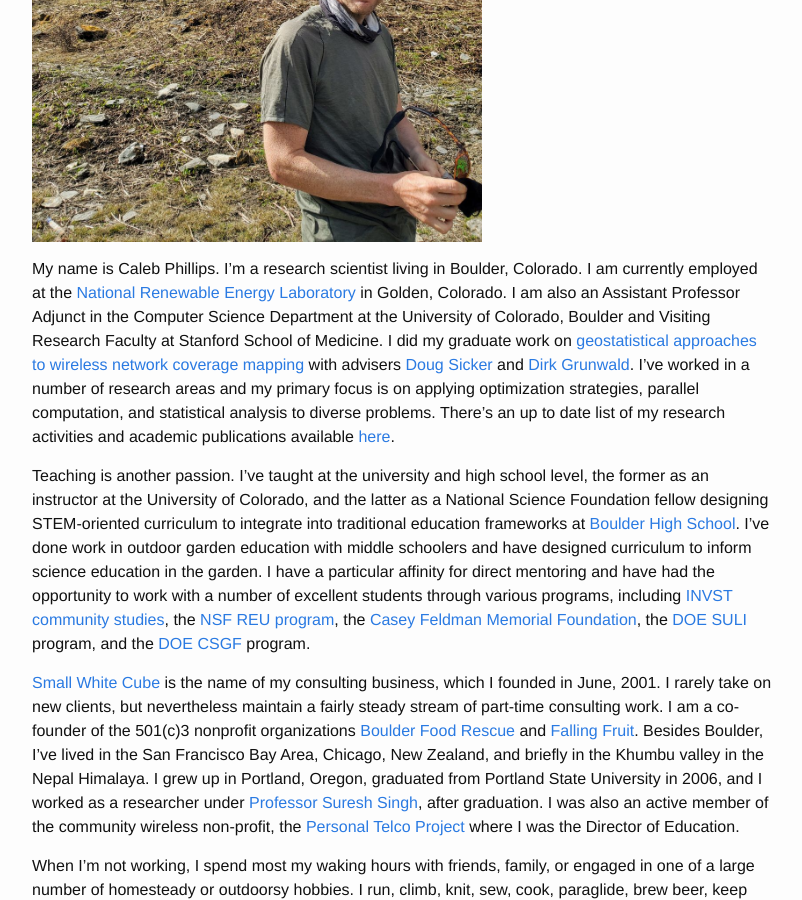
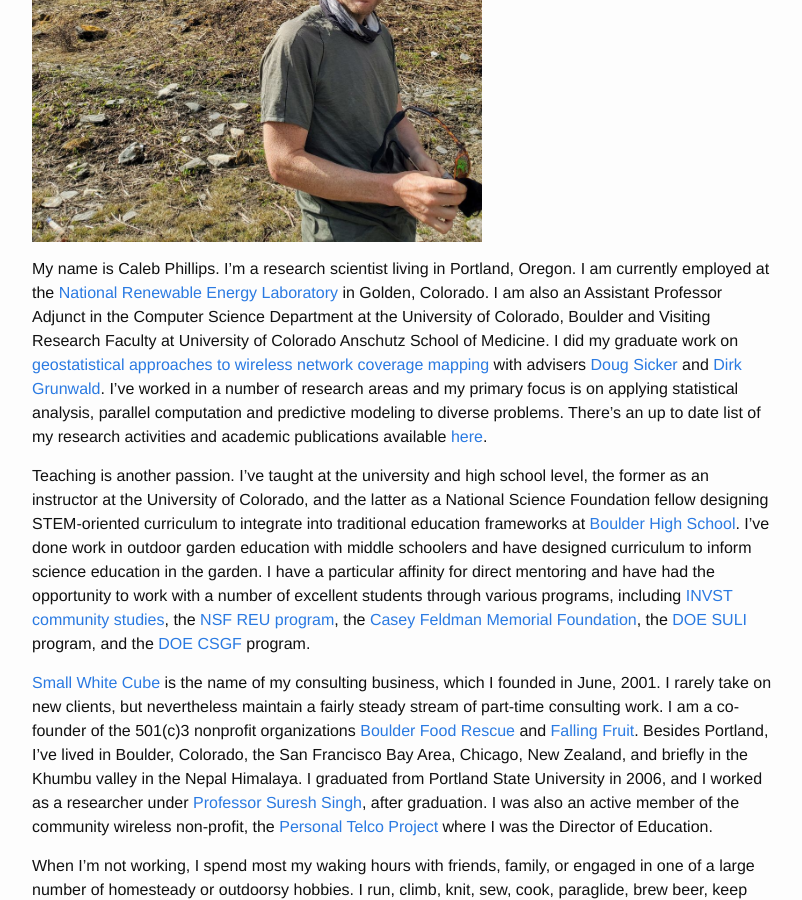
Before and after one commit to somerandomsequence/smallwhitecube, a Jekyll site: the page built from about.md, in a window 1280 px wide and 900 px high, scrolled down 388 px. Shown: the whole window, without its empty margins (238-1040 px from the left). Built offline with Jekyll 4.4.1, drawn with Linux system fonts in a browser that asks for light colours; nearby versions of some CDN libraries.

Commit message:
Update about.md

```diff
--- a/about.md
+++ b/about.md
@@ -5,11 +5,11 @@ permalink: /about/
 ---
 <img src="/images/me_dhorpatan.jpg" width=450 float="right">
 
-My name is Caleb Phillips. I'm a research scientist living in Boulder, Colorado. I am currently employed at the [National Renewable Energy Laboratory](http://nrel.gov/) in Golden, Colorado. I am also an Assistant Professor Adjunct in the Computer Science Department at the University of Colorado, Boulder and Visiting Research Faculty at Stanford School of Medicine. I did my graduate work on [geostatistical approaches to wireless network coverage mapping](https://encore.colorado.edu/iii/encore/record/C__Rb7463145) with advisers [Doug Sicker](http://spot.colorado.edu/~sicker/) and [Dirk Grunwald](http://systems.cs.colorado.edu/people/faculty/dirk-grunwald/). I've worked in a number of research areas and my primary focus is on applying optimization strategies, parallel computation, and statistical analysis to diverse problems. There's an up to date list of my research activities and academic publications available [here](/research/).
+My name is Caleb Phillips. I'm a research scientist living in Portland, Oregon. I am currently employed at the [National Renewable Energy Laboratory](http://nrel.gov/) in Golden, Colorado. I am also an Assistant Professor Adjunct in the Computer Science Department at the University of Colorado, Boulder and Visiting Research Faculty at University of Colorado Anschutz School of Medicine. I did my graduate work on [geostatistical approaches to wireless network coverage mapping](https://encore.colorado.edu/iii/encore/record/C__Rb7463145) with advisers [Doug Sicker](http://spot.colorado.edu/~sicker/) and [Dirk Grunwald](http://systems.cs.colorado.edu/people/faculty/dirk-grunwald/). I've worked in a number of research areas and my primary focus is on applying statistical analysis, parallel computation and predictive modeling to diverse problems. There's an up to date list of my research activities and academic publications available [here](/research/).
 
 Teaching is another passion. I've taught at the university and high school level, the former as an instructor at the University of Colorado, and the latter as a National Science Foundation fellow designing STEM-oriented curriculum to integrate into traditional education frameworks at [Boulder High School](http://boh.bvsd.org/Pages/default.aspx). I've done work in outdoor garden education with middle schoolers and have designed curriculum to inform science education in the garden. I have a particular affinity for direct mentoring and have had the opportunity to work with a number of excellent students through various programs, including [INVST community studies](http://www.colorado.edu/communitystudies/), the [NSF REU program](http://www.nsf.gov/crssprgm/reu/), the [Casey Feldman Memorial Foundation](http://www.caseyfeldmanfoundation.org/), the [DOE SULI](https://science.energy.gov/wdts/suli/) program, and the [DOE CSGF](https://www.krellinst.org/csgf/) program.
 
-[Small White Cube](http://smallwhitecube.com) is the name of my consulting business, which I founded in June, 2001. I rarely take on new clients, but nevertheless maintain a fairly steady stream of part-time consulting work. I am a co-founder of the 501(c)3 nonprofit organizations [Boulder Food Rescue](http://boulderfoodrescue.org) and [Falling Fruit](http://fallingfruit.org).  Besides Boulder, I've lived in the San Francisco Bay Area, Chicago, New Zealand, and briefly in the Khumbu valley in the Nepal Himalaya. I grew up in Portland, Oregon, graduated from Portland State University in 2006, and I worked as a researcher under [Professor Suresh Singh](http://cs.pdx.edu/~singh), after graduation. I was also an active member of the community wireless non-profit, the [Personal Telco Project](http://personaltelco.net) where I was the Director of Education.
+[Small White Cube](http://smallwhitecube.com) is the name of my consulting business, which I founded in June, 2001. I rarely take on new clients, but nevertheless maintain a fairly steady stream of part-time consulting work. I am a co-founder of the 501(c)3 nonprofit organizations [Boulder Food Rescue](http://boulderfoodrescue.org) and [Falling Fruit](http://fallingfruit.org).  Besides Portland, I've lived in Boulder, Colorado, the San Francisco Bay Area, Chicago, New Zealand, and briefly in the Khumbu valley in the Nepal Himalaya. I graduated from Portland State University in 2006, and I worked as a researcher under [Professor Suresh Singh](http://cs.pdx.edu/~singh), after graduation. I was also an active member of the community wireless non-profit, the [Personal Telco Project](http://personaltelco.net) where I was the Director of Education.
 
 When I'm not working, I spend most my waking hours with friends, family, or engaged in one of a large number of homesteady or outdoorsy hobbies. I run, climb, knit, sew, cook, paraglide, brew beer, keep bees, weld, throw pots, bicycle, hike, read, bake, garden, play video games, and take photos.
 
```
